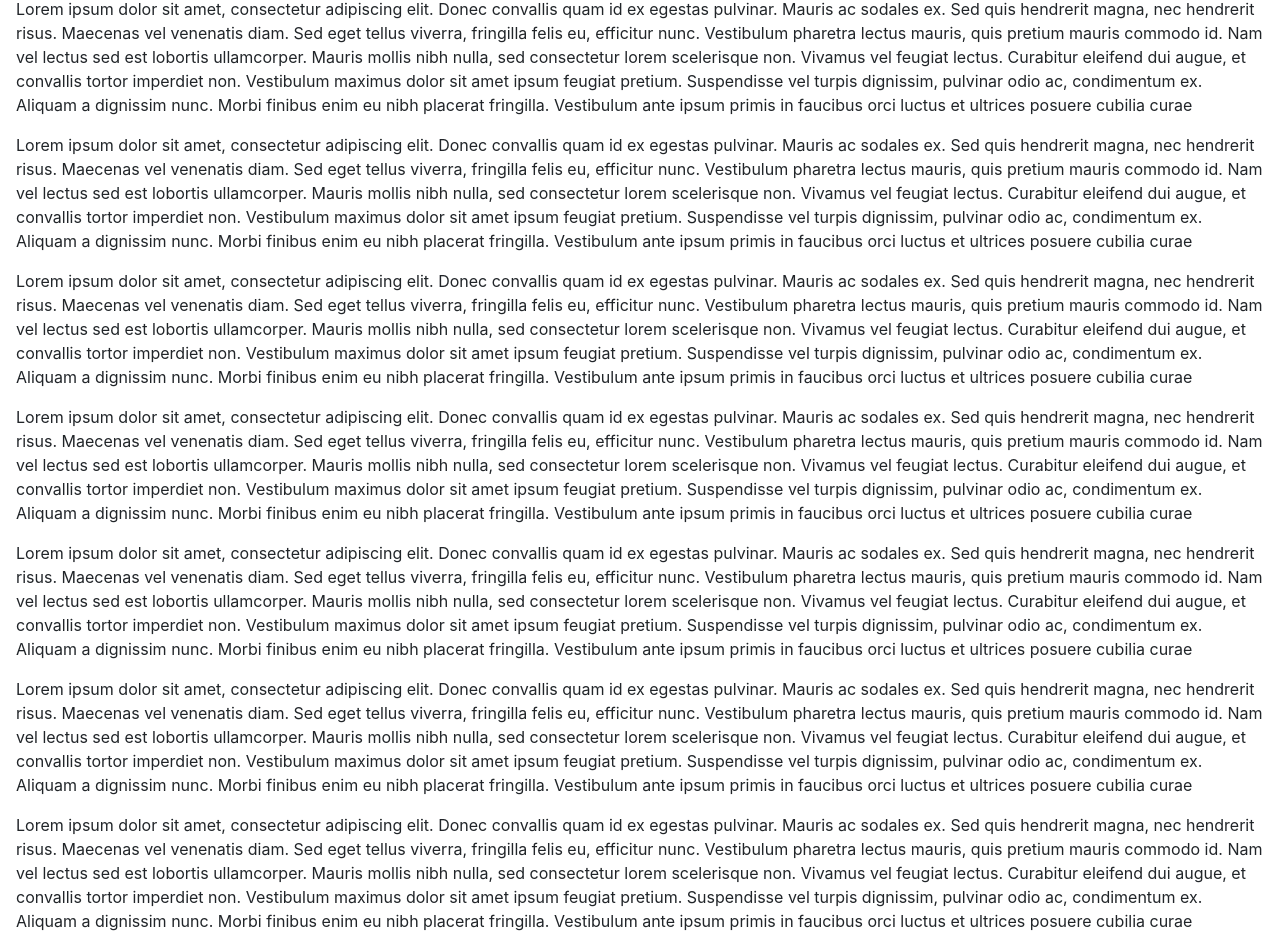
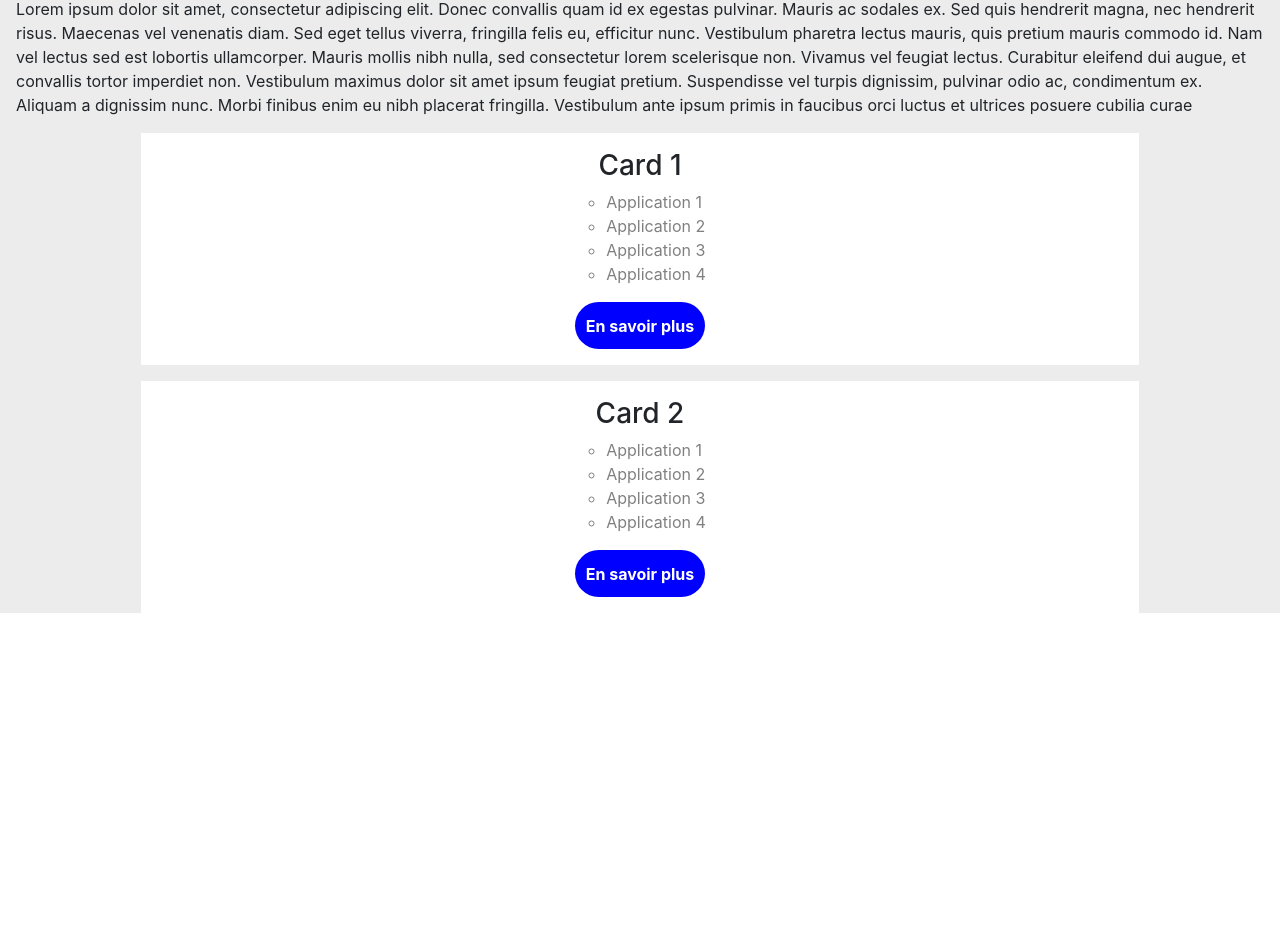
Before and after one commit to SagTheo/Elie-Pralat, a React (Create React App) app: page / in a window 1280 px wide. Shown: the part 2116-3049 px from the top of the page. After the commit the page ends 2729 px from the top, so only its background shows below. Built offline with nearby package versions, Linux system fonts and the light colour scheme.

Commit message:
Started working on applications cards

```diff
--- a/src/components/Applications.js
+++ b/src/components/Applications.js
@@ -1,27 +1,35 @@
 import React, { useContext } from 'react'
 import { StylesContext } from '../context.js'
+import styles from '../css/Applications.module.css'
+import Card from './Card.js'
 
 const Applications = () => {
     const commonStyles = useContext(StylesContext)
 
     return (
-        <section style={{ paddingTop: commonStyles.section }} id="applications">
+        <section className={styles.applications} style={{ paddingTop: commonStyles.section }} id="applications">
             <div style={{ margin: commonStyles.container }}>
                 <h2 style={{ color: commonStyles.color }}>Applications</h2>
                 <p>Lorem ipsum dolor sit amet, consectetur adipiscing elit. Donec convallis quam id ex egestas pulvinar. Mauris ac sodales ex. Sed quis hendrerit magna, nec hendrerit risus. Maecenas vel venenatis diam. Sed eget tellus viverra, fringilla felis eu, efficitur nunc. Vestibulum pharetra lectus mauris, quis pretium mauris commodo id. Nam vel lectus sed est lobortis ullamcorper. Mauris mollis nibh nulla, sed consectetur lorem scelerisque non. Vivamus vel feugiat lectus. Curabitur eleifend dui augue, et convallis tortor imperdiet non. Vestibulum maximus dolor sit amet ipsum feugiat pretium. Suspendisse vel turpis dignissim, pulvinar odio ac, condimentum ex. Aliquam a dignissim nunc. Morbi finibus enim eu nibh placerat fringilla. Vestibulum ante ipsum primis in faucibus orci luctus et ultrices posuere cubilia curae
                 </p>
-                <p>Lorem ipsum dolor sit amet, consectetur adipiscing elit. Donec convallis quam id ex egestas pulvinar. Mauris ac sodales ex. Sed quis hendrerit magna, nec hendrerit risus. Maecenas vel venenatis diam. Sed eget tellus viverra, fringilla felis eu, efficitur nunc. Vestibulum pharetra lectus mauris, quis pretium mauris commodo id. Nam vel lectus sed est lobortis ullamcorper. Mauris mollis nibh nulla, sed consectetur lorem scelerisque non. Vivamus vel feugiat lectus. Curabitur eleifend dui augue, et convallis tortor imperdiet non. Vestibulum maximus dolor sit amet ipsum feugiat pretium. Suspendisse vel turpis dignissim, pulvinar odio ac, condimentum ex. Aliquam a dignissim nunc. Morbi finibus enim eu nibh placerat fringilla. Vestibulum ante ipsum primis in faucibus orci luctus et ultrices posuere cubilia curae
-                </p>
-                <p>Lorem ipsum dolor sit amet, consectetur adipiscing elit. Donec convallis quam id ex egestas pulvinar. Mauris ac sodales ex. Sed quis hendrerit magna, nec hendrerit risus. Maecenas vel venenatis diam. Sed eget tellus viverra, fringilla felis eu, efficitur nunc. Vestibulum pharetra lectus mauris, quis pretium mauris commodo id. Nam vel lectus sed est lobortis ullamcorper. Mauris mollis nibh nulla, sed consectetur lorem scelerisque non. Vivamus vel feugiat lectus. Curabitur eleifend dui augue, et convallis tortor imperdiet non. Vestibulum maximus dolor sit amet ipsum feugiat pretium. Suspendisse vel turpis dignissim, pulvinar odio ac, condimentum ex. Aliquam a dignissim nunc. Morbi finibus enim eu nibh placerat fringilla. Vestibulum ante ipsum primis in faucibus orci luctus et ultrices posuere cubilia curae
-                </p>
-                <p>Lorem ipsum dolor sit amet, consectetur adipiscing elit. Donec convallis quam id ex egestas pulvinar. Mauris ac sodales ex. Sed quis hendrerit magna, nec hendrerit risus. Maecenas vel venenatis diam. Sed eget tellus viverra, fringilla felis eu, efficitur nunc. Vestibulum pharetra lectus mauris, quis pretium mauris commodo id. Nam vel lectus sed est lobortis ullamcorper. Mauris mollis nibh nulla, sed consectetur lorem scelerisque non. Vivamus vel feugiat lectus. Curabitur eleifend dui augue, et convallis tortor imperdiet non. Vestibulum maximus dolor sit amet ipsum feugiat pretium. Suspendisse vel turpis dignissim, pulvinar odio ac, condimentum ex. Aliquam a dignissim nunc. Morbi finibus enim eu nibh placerat fringilla. Vestibulum ante ipsum primis in faucibus orci luctus et ultrices posuere cubilia curae
-                </p>
-                <p>Lorem ipsum dolor sit amet, consectetur adipiscing elit. Donec convallis quam id ex egestas pulvinar. Mauris ac sodales ex. Sed quis hendrerit magna, nec hendrerit risus. Maecenas vel venenatis diam. Sed eget tellus viverra, fringilla felis eu, efficitur nunc. Vestibulum pharetra lectus mauris, quis pretium mauris commodo id. Nam vel lectus sed est lobortis ullamcorper. Mauris mollis nibh nulla, sed consectetur lorem scelerisque non. Vivamus vel feugiat lectus. Curabitur eleifend dui augue, et convallis tortor imperdiet non. Vestibulum maximus dolor sit amet ipsum feugiat pretium. Suspendisse vel turpis dignissim, pulvinar odio ac, condimentum ex. Aliquam a dignissim nunc. Morbi finibus enim eu nibh placerat fringilla. Vestibulum ante ipsum primis in faucibus orci luctus et ultrices posuere cubilia curae
-                </p>
-                <p>Lorem ipsum dolor sit amet, consectetur adipiscing elit. Donec convallis quam id ex egestas pulvinar. Mauris ac sodales ex. Sed quis hendrerit magna, nec hendrerit risus. Maecenas vel venenatis diam. Sed eget tellus viverra, fringilla felis eu, efficitur nunc. Vestibulum pharetra lectus mauris, quis pretium mauris commodo id. Nam vel lectus sed est lobortis ullamcorper. Mauris mollis nibh nulla, sed consectetur lorem scelerisque non. Vivamus vel feugiat lectus. Curabitur eleifend dui augue, et convallis tortor imperdiet non. Vestibulum maximus dolor sit amet ipsum feugiat pretium. Suspendisse vel turpis dignissim, pulvinar odio ac, condimentum ex. Aliquam a dignissim nunc. Morbi finibus enim eu nibh placerat fringilla. Vestibulum ante ipsum primis in faucibus orci luctus et ultrices posuere cubilia curae
-                </p>
-                <p>Lorem ipsum dolor sit amet, consectetur adipiscing elit. Donec convallis quam id ex egestas pulvinar. Mauris ac sodales ex. Sed quis hendrerit magna, nec hendrerit risus. Maecenas vel venenatis diam. Sed eget tellus viverra, fringilla felis eu, efficitur nunc. Vestibulum pharetra lectus mauris, quis pretium mauris commodo id. Nam vel lectus sed est lobortis ullamcorper. Mauris mollis nibh nulla, sed consectetur lorem scelerisque non. Vivamus vel feugiat lectus. Curabitur eleifend dui augue, et convallis tortor imperdiet non. Vestibulum maximus dolor sit amet ipsum feugiat pretium. Suspendisse vel turpis dignissim, pulvinar odio ac, condimentum ex. Aliquam a dignissim nunc. Morbi finibus enim eu nibh placerat fringilla. Vestibulum ante ipsum primis in faucibus orci luctus et ultrices posuere cubilia curae
-                </p>
+                <Card
+                    title="Card 1"
+                    applications={[
+                        'Application 1',
+                        'Application 2',
+                        'Application 3',
+                        'Application 4'
+                    ]}
+                />
+                <Card
+                    title="Card 2"
+                    applications={[
+                        'Application 1',
+                        'Application 2',
+                        'Application 3',
+                        'Application 4'
+                    ]}
+                />
             </div>
         </section>
     )
--- /dev/null
+++ b/src/components/Card.js
@@ -0,0 +1,24 @@
+import React from 'react'
+import styles from '../css/Card.module.css'
+
+const Card = ({ title, icon, applications }) => {
+  return (
+    <div className={styles.container}>
+        {/* Check how to include icon web fonts so that only className has to be passed as prop */}
+        <i className={icon}></i>
+        <h3 className={styles.title}>{title}</h3>
+        <ul className={styles.ul}>
+            {
+                applications.map((application, index) => {
+                    return (
+                        <li key={index}  className={styles.li}>{application}</li>
+                    )
+                })
+            }
+        </ul>
+        <button className={styles.button}><b>En savoir plus</b></button>
+    </div>
+  )
+}
+
+export default Card
--- /dev/null
+++ b/src/css/Applications.module.css
@@ -0,0 +1,3 @@
+.applications {
+    background-color: rgb(236, 236, 236);
+}
--- /dev/null
+++ b/src/css/Card.module.css
@@ -0,0 +1,31 @@
+.container {
+    margin: auto;
+    width: 80%;
+    background-color: white;
+    margin-bottom: 1rem;
+    display: flex;
+    flex-direction: column;
+    align-items: center;
+}
+
+.title {
+    margin-top: 1rem;
+    text-align: center;
+}
+
+.ul {
+    list-style-type: circle;
+}
+
+.li {
+    color: grey;
+}
+
+.button {
+    margin-bottom: 1rem;
+    color: white;
+    background-color: blue;
+    border-radius: 25px;
+    padding: 0.7rem;
+    border-width: 0;
+}
--- a/src/css/Hypnosis.module.css
+++ b/src/css/Hypnosis.module.css
@@ -1,4 +1,4 @@
-img {
+.img {
     width: 100%;
     height: 20%;
 }
```
